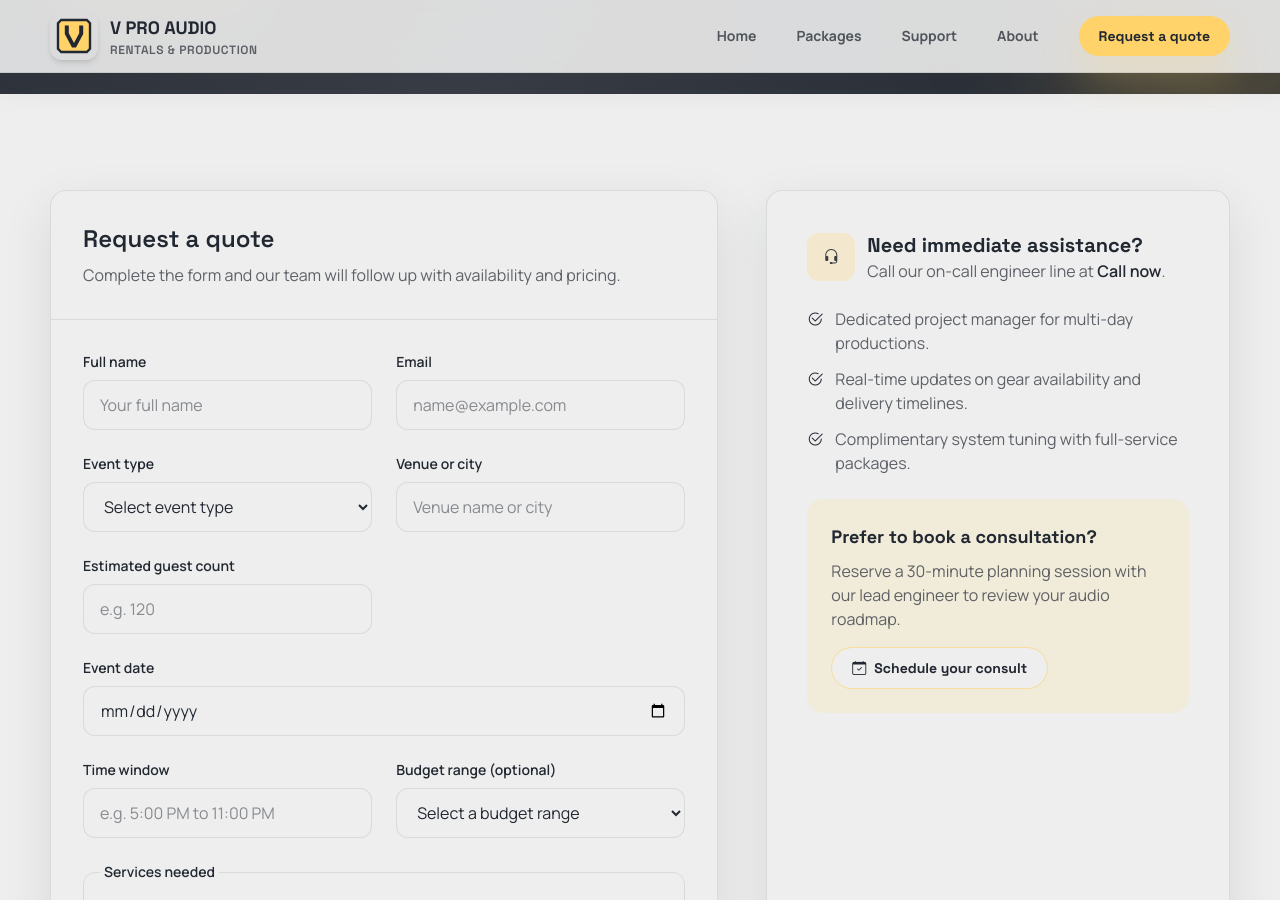
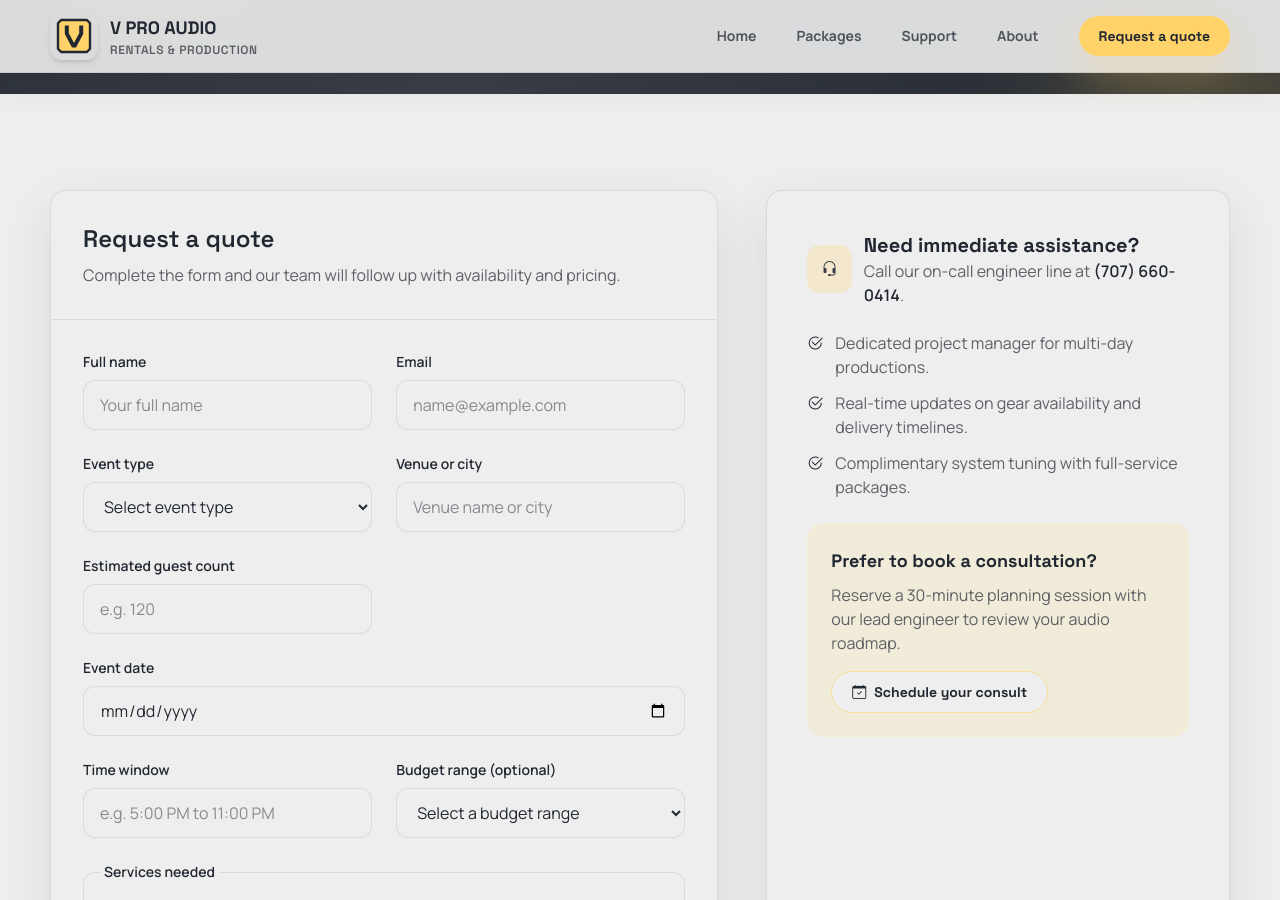
Before and after one commit to vproaudio/vproaudio.github.io, a Jekyll site: the page built from _pages/request-a-quote.html, in a window 1280 px wide and 900 px high, scrolled down 551 px. Built offline with Jekyll 4.4.1, drawn with Linux system fonts in a browser that asks for light colours.

Commit message:
Refine spam timing guard and quote page callout
Co-authored-by: edwinv87 <47175672+edwinv87@users.noreply.github.com>

```diff
--- a/_pages/request-a-quote.html
+++ b/_pages/request-a-quote.html
@@ -158,7 +158,7 @@ description: >
               <h2 class="font-display text-xl font-bold text-brand-ink">Need immediate assistance?</h2>
               <p class="text-brand-muted/80">
                 Call our on-call engineer line at
-                <a href="tel:+17076600414" class="font-semibold text-brand-ink">Call now</a>.
+                <a href="tel:+17076600414" class="font-semibold text-brand-ink">(707) 660-0414</a>.
               </p>
             </div>
           </div>
--- a/assets/js/main.js
+++ b/assets/js/main.js
@@ -251,7 +251,6 @@ document.addEventListener('DOMContentLoaded', () => {
 
   const initializeFormGuards = (form) => {
     const startedAtInput = form?.querySelector('input[name="form_started_at"]');
-    if (startedAtInput && !startedAtInput.value) setFormGuardStartNow(form);
 
     if (form && !form.dataset.spamGuardInitialized) {
       const markInteraction = (event) => {
@@ -342,7 +341,6 @@ document.addEventListener('DOMContentLoaded', () => {
           didSucceed = true;
           response.innerHTML = `<div class="rounded-xl border border-brand-gold/60 bg-brand-soft p-4 text-brand-ink">${successMessage}</div>`;
           form.reset();
-          setFormGuardStartNow(form);
           initializeFormGuards(form);
         })
         .catch((error) => {
```
